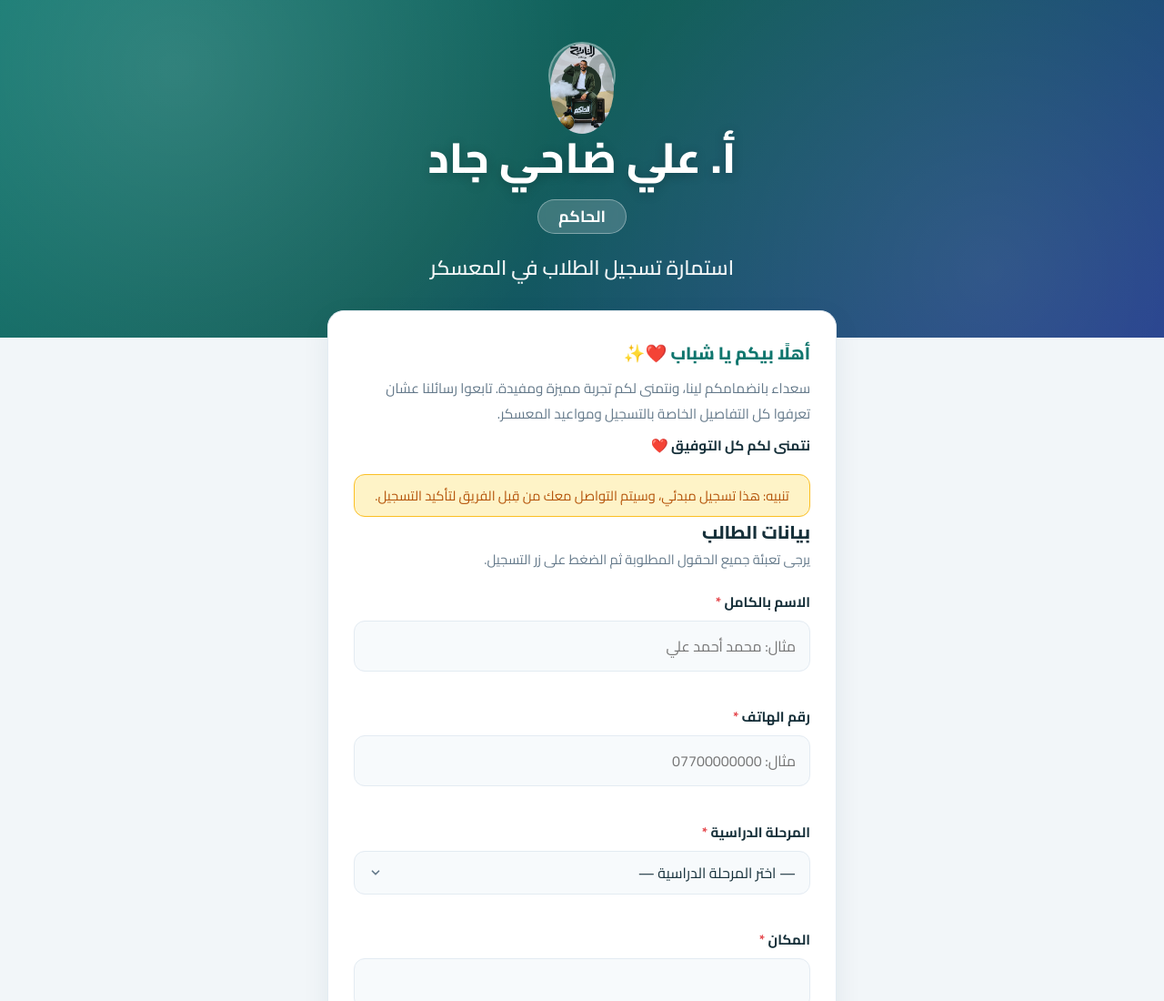
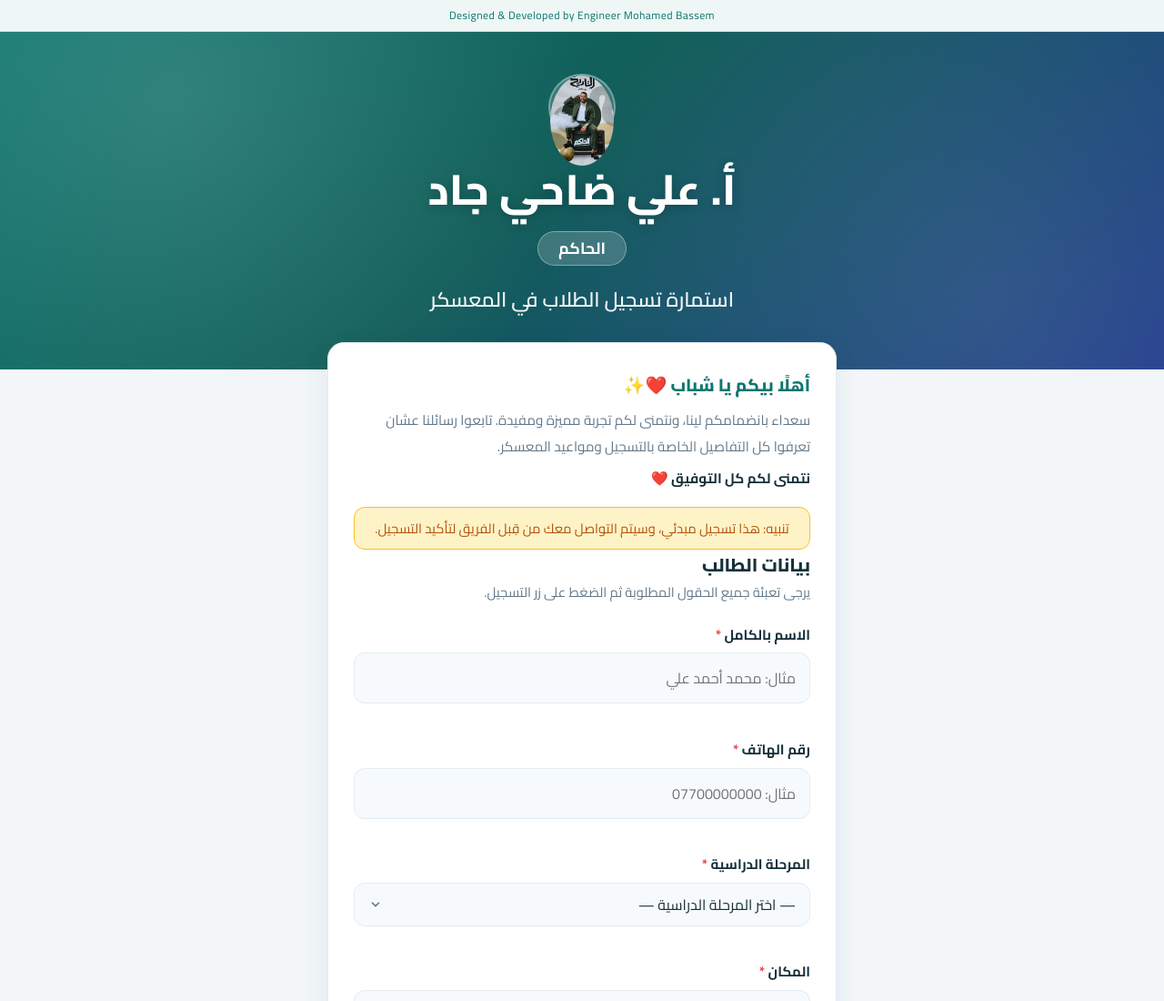
Before and after one commit to basm32817-dotcom/msale-camp1, a website: page public/index.html in a window 1280 px wide. Shown: the top 1100 px of the page at 91% size. Drawn offline with nearby package versions, Linux system fonts and the light colour scheme; no server answers.

Commit message:
add credit bar: Designed & Developed by Engineer Mohamed Bassem

```diff
--- a/public/css/style.css
+++ b/public/css/style.css
@@ -39,6 +39,20 @@ body {
 }
 
 .container { width: 100%; max-width: 1100px; margin-inline: auto; padding-inline: 20px; }
+
+/* ------------------------------------------------------------
+   الشريط العلوي (Designed & Developed by ...)
+   ------------------------------------------------------------ */
+.credit-bar {
+  text-align: center;
+  font-size: 12px;
+  font-weight: 500;
+  letter-spacing: 0.4px;
+  color: #0f766e;
+  background: #eef7f6;
+  padding: 7px 14px;
+  border-bottom: 1px solid rgba(15, 118, 110, 0.15);
+}
 
 /* ------------------------------------------------------------
    الترويسة (Hero)
--- a/public/index.html
+++ b/public/index.html
@@ -24,6 +24,9 @@
   <script src="https://www.gstatic.com/firebasejs/10.12.2/firebase-database-compat.js"></script>
 </head>
 <body class="page-registration">
+
+  <!-- ======================= الشريط العلوي (التوقيع) ======================= -->
+  <div class="credit-bar">Designed &amp; Developed by Engineer Mohamed Bassem</div>
 
   <!-- ======================= الترويسة ======================= -->
   <header class="hero">
```
